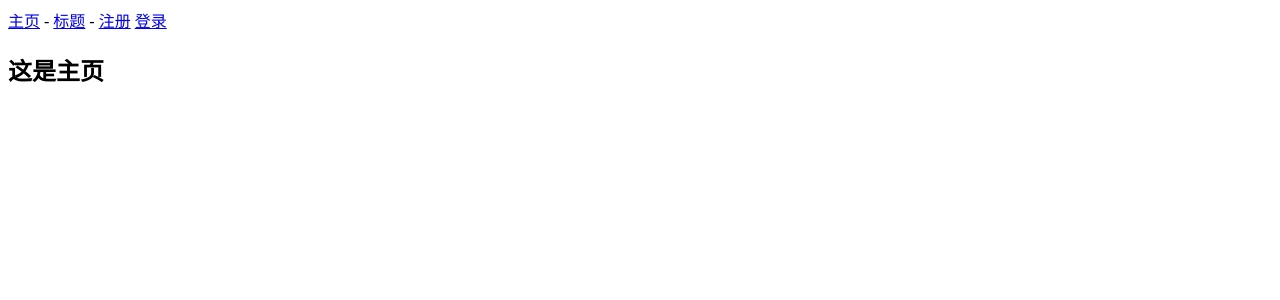
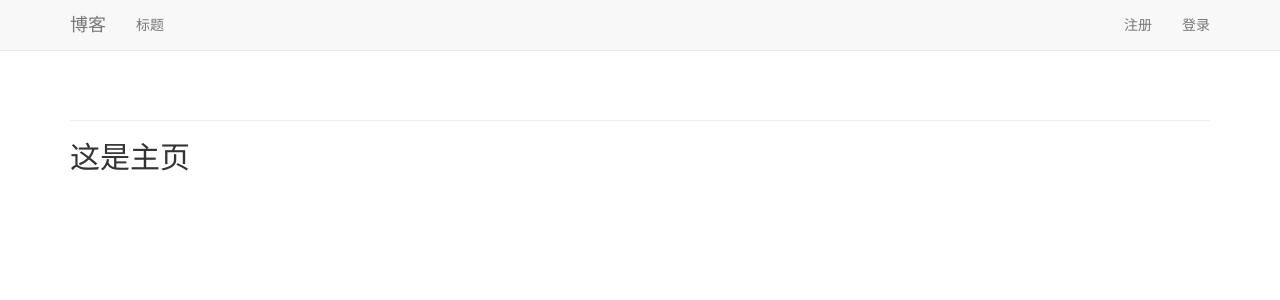
Before and after one commit to asdqwehan/myblog, a Django app: page / in a window 1280 px wide. Shown: the top 300 px of the page. Run offline with Django 3.2, Linux system fonts and the light colour scheme; some libraries are stand-ins or nearby versions.

Commit message:
changed the 'setting' and 'base.html'

```diff
--- a/blogs/templates/blog/base.html
+++ b/blogs/templates/blog/base.html
@@ -1,12 +1,53 @@
-<p>
-    <a href="{% url 'blogs:index' %}">主页</a> -
-    <a href="{% url 'blogs:titles' %}">标题</a> -
-    {% if user.is_authenticated %}
-        你好，{{ user.username }}
-        <a href="{% url 'users:logout' %}">注销</a>
-    {% else %}
-        <a href="{% url 'users:register' %}">注册</a>
-        <a href="{% url 'users:login' %}">登录</a>
-    {% endif %}
-</p>
-{% block content %}{% endblock content %}
+{% load bootstrap3 %}
+<!DOCTYPE html>
+<html lang="en">
+<head>
+    <meta charset="utf-8">
+    <meta http-equiv="X-U-Compatible" content="IE=edge">
+    <meta name="viewport" content="width=device-width, inital-scale=1">
+    <title>我的博客</title>
+    {% bootstrap_css %}
+    {% bootstrap_javascript %}
+</head>
+<body>
+<!-- Static navbar-->
+<nav class="navbar navbar-default navbar-static-top">
+<div class="container">
+    <div class="navbar-header">
+        <button type="button" class="navbar-toggle collapsed"
+        data-toggle="collapse" data-target="#navbar"
+        aria-expanded="false" aria-controls="navbar">
+        </button>
+        <a class="navbar-brand" href="{% url 'blogs:index' %}">
+            博客
+        </a>
+    </div>
+
+    <div id="navbar" class="navbar-collapse collaose">
+        <ul class="nav navbar-nav">
+            <li><a href="{% url 'blogs:titles' %}">标题</a></li>
+        </ul>
+
+        <ul class="nav navbar-nav navbar-right">
+            {% if user.is_authenticated %}
+                <li><a>你好，{{ user.username }}</a></li>
+                <li><a href="{% url 'users:logout' %}">注销</a></li>
+            {% else %}
+                <li><a href="{% url 'users:register' %}">注册</a></li>
+                <li><a href="{% url 'users:login' %}">登录</a></li>
+            {% endif %}
+        </ul>
+    </div>
+</div>
+</nav>
+
+<div class="container">
+    <div class="page-header">
+        {% block header %}{% endblock header %}
+    </div>
+    <div>
+        {% block content %}{% endblock content %}
+    </div>
+</div>
+</body>
+</html>
--- a/myblog/settings.py
+++ b/myblog/settings.py
@@ -39,6 +39,7 @@ INSTALLED_APPS = (
     'django.contrib.staticfiles',
     'blogs',
     'users',
+    'bootstrap3',
 )
 
 MIDDLEWARE_CLASSES = (
@@ -108,3 +109,7 @@ USE_TZ = True
 STATIC_URL = '/static/'
 
 LOGIN_URL = '/users/login'
+
+BOOTSTRAP3 = {
+    'include_jquery': True
+}
```
